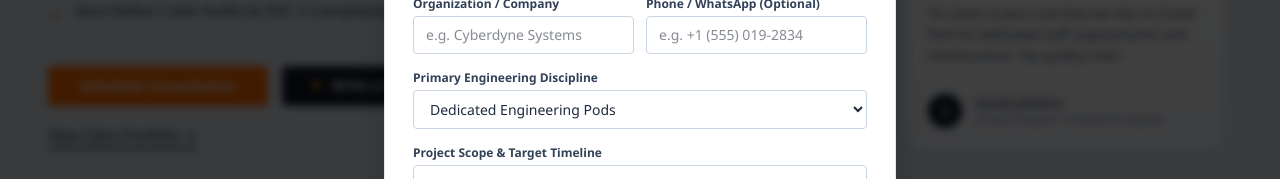
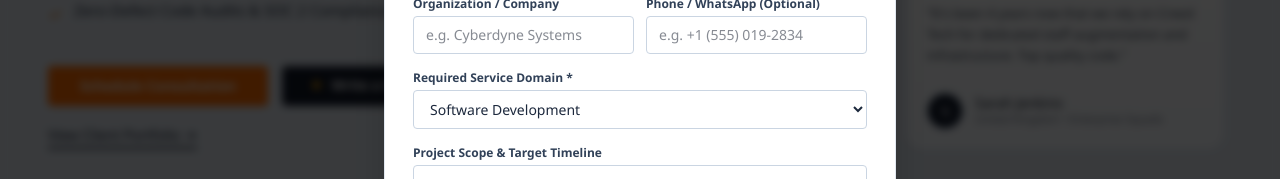
Before and after one commit to tariq200380/enterprise-app, a Next.js app: page / in a window 1280 px wide. Both pictures are taken after a click on the button "Schedule Consultation". Shown: the part 3923-4102 px from the top of the page. Built offline with nearby package versions, Linux system fonts and the light colour scheme; no server answers; the database is empty.

Commit message:
feat(consultation): align consultation service dropdown with What We Provide 8 services

```diff
--- a/src/components/home/ClientReviews.tsx
+++ b/src/components/home/ClientReviews.tsx
@@ -148,7 +148,7 @@ export default function ClientReviews() {
   const [conEmail, setConEmail] = useState("");
   const [conCompany, setConCompany] = useState("");
   const [conPhone, setConPhone] = useState("");
-  const [conService, setConService] = useState("Dedicated Engineering Pods");
+  const [conService, setConService] = useState("Software Development");
   const [conDetails, setConDetails] = useState("");
   const [conNda, setConNda] = useState(true);
   const [conSubmitting, setConSubmitting] = useState(false);
@@ -171,7 +171,7 @@ export default function ClientReviews() {
     setConEmail("");
     setConCompany("");
     setConPhone("");
-    setConService("Dedicated Engineering Pods");
+    setConService("Software Development");
     setConDetails("");
     setConNda(true);
     setConSubmitted(false);
@@ -689,18 +689,21 @@ export default function ClientReviews() {
 
                   <div>
                     <label className="block text-xs font-semibold text-slate-700 mb-1">
-                      Primary Engineering Discipline
+                      Required Service Domain *
                     </label>
                     <select
                       value={conService}
                       onChange={(e) => setConService(e.target.value)}
                       className="w-full px-3 py-2 border border-slate-300 rounded text-sm text-slate-800 bg-white focus:outline-hidden focus:ring-1 focus:ring-[#FF6B00] focus:border-[#FF6B00]"
                     >
-                      <option value="Dedicated Engineering Pods">Dedicated Engineering Pods</option>
-                      <option value="Enterprise Cloud & DevOps Architecture">Enterprise Cloud &amp; DevOps Architecture</option>
-                      <option value="AI / ML Engineering & Intelligent Automation">AI / ML Engineering &amp; Intelligent Automation</option>
-                      <option value="Full-Stack Web & Mobile Platform">Full-Stack Web &amp; Mobile Platform</option>
-                      <option value="Zero-Downtime Database Migration">Zero-Downtime Database Migration</option>
+                      <option value="Software Development">Software Development</option>
+                      <option value="UI/UX Design">UI/UX Design</option>
+                      <option value="Mobile Applications">Mobile Applications</option>
+                      <option value="Cloud Infrastructure">Cloud Infrastructure</option>
+                      <option value="Database Management">Database Management</option>
+                      <option value="Cybersecurity & QA">Cybersecurity &amp; QA</option>
+                      <option value="Artificial Intelligence (AI)">Artificial Intelligence (AI)</option>
+                      <option value="Digital Marketing & Branding">Digital Marketing &amp; Branding</option>
                     </select>
                   </div>
 
```
